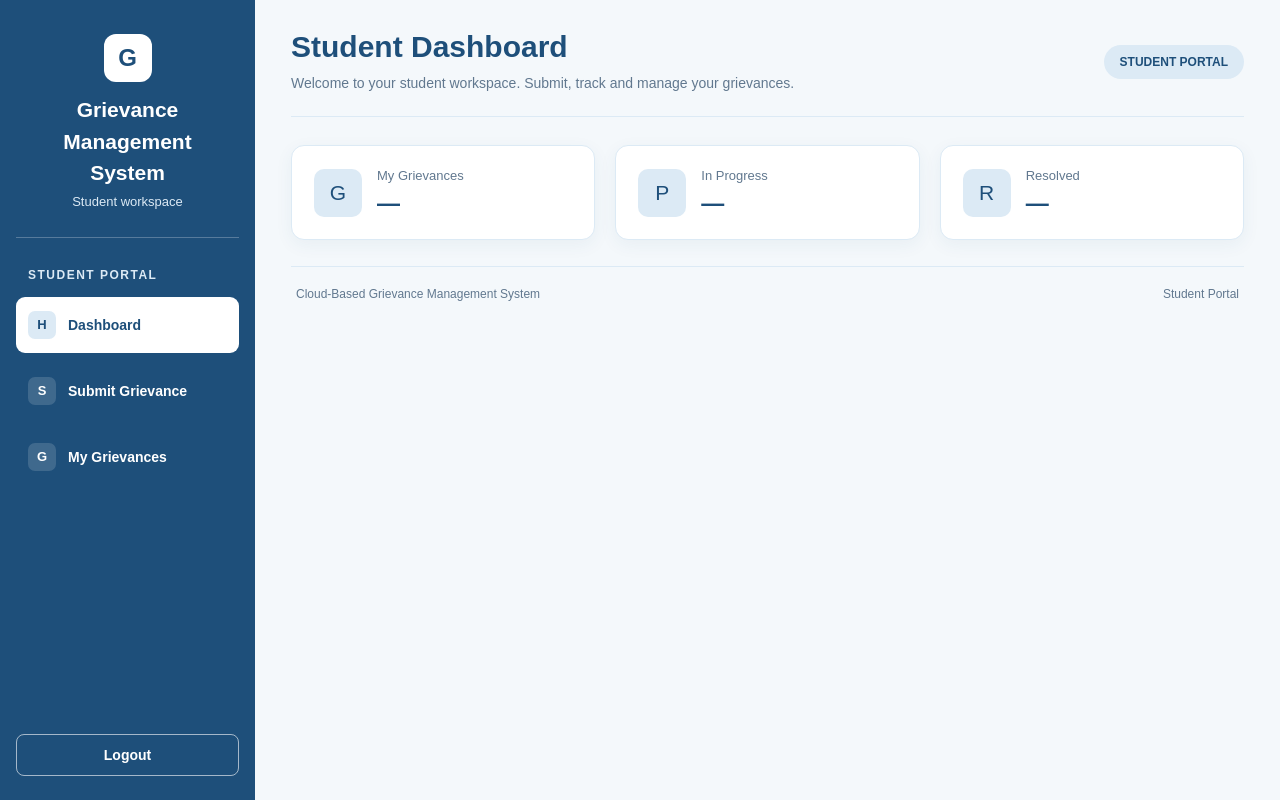
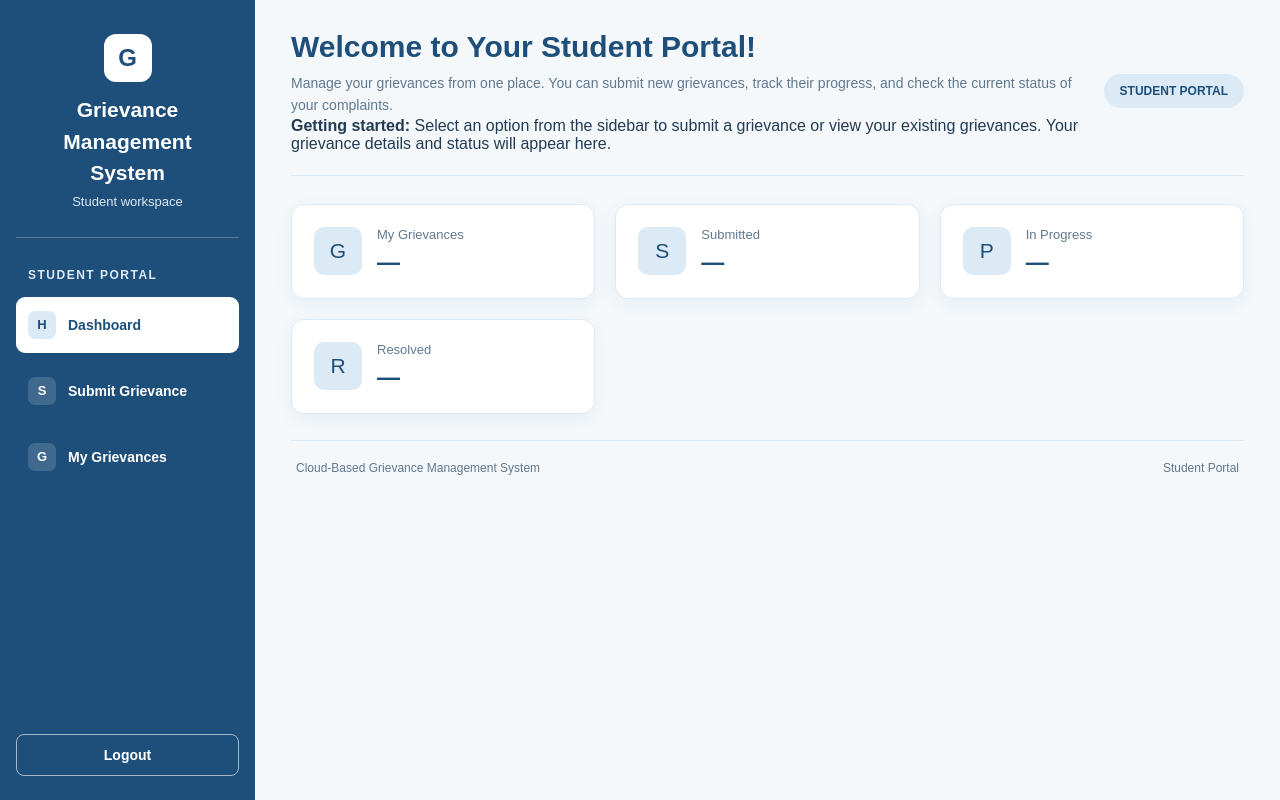
Before and after one commit to Saranya0917/cloud-grievance-management-system, a plain HTML site: page dashboard.html in a window 1280 px wide. Drawn offline with Linux system fonts and the light colour scheme; no server answers; sample sign-in values are in the browser's storage.

Commit message:
Add files via upload

```diff
--- a/dashboard.html
+++ b/dashboard.html
@@ -644,12 +644,20 @@
 
                     <div>
 
-                        <h1>Student Dashboard</h1>
+                        <h1>Welcome to Your Student Portal!</h1>
 
                         <p>
-                            Welcome to your student workspace.
-                            Submit, track and manage your grievances.
+                            Manage your grievances from one place. You can submit new grievances,
+                            track their progress, and check the current status of your complaints.
+
                         </p>
+
+                        <div class="getting-started">
+
+                            <strong>Getting started:</strong>
+                            Select an option from the sidebar to submit a grievance or view your
+                            existing grievances. Your grievance details and status will appear here.
+                        </div>
 
                     </div>
 
@@ -677,7 +685,14 @@
                         </div>
 
                     </div>
+                <div class="student-summary-card">
 
+                    <div class="student-summary-icon">S</div>
+                        <div>
+                            <span>Submitted</span>
+                            <strong id="studentSubmittedCount">—</strong>
+                        </div>
+                </div>
 
                     <div class="student-summary-card">
 
```
